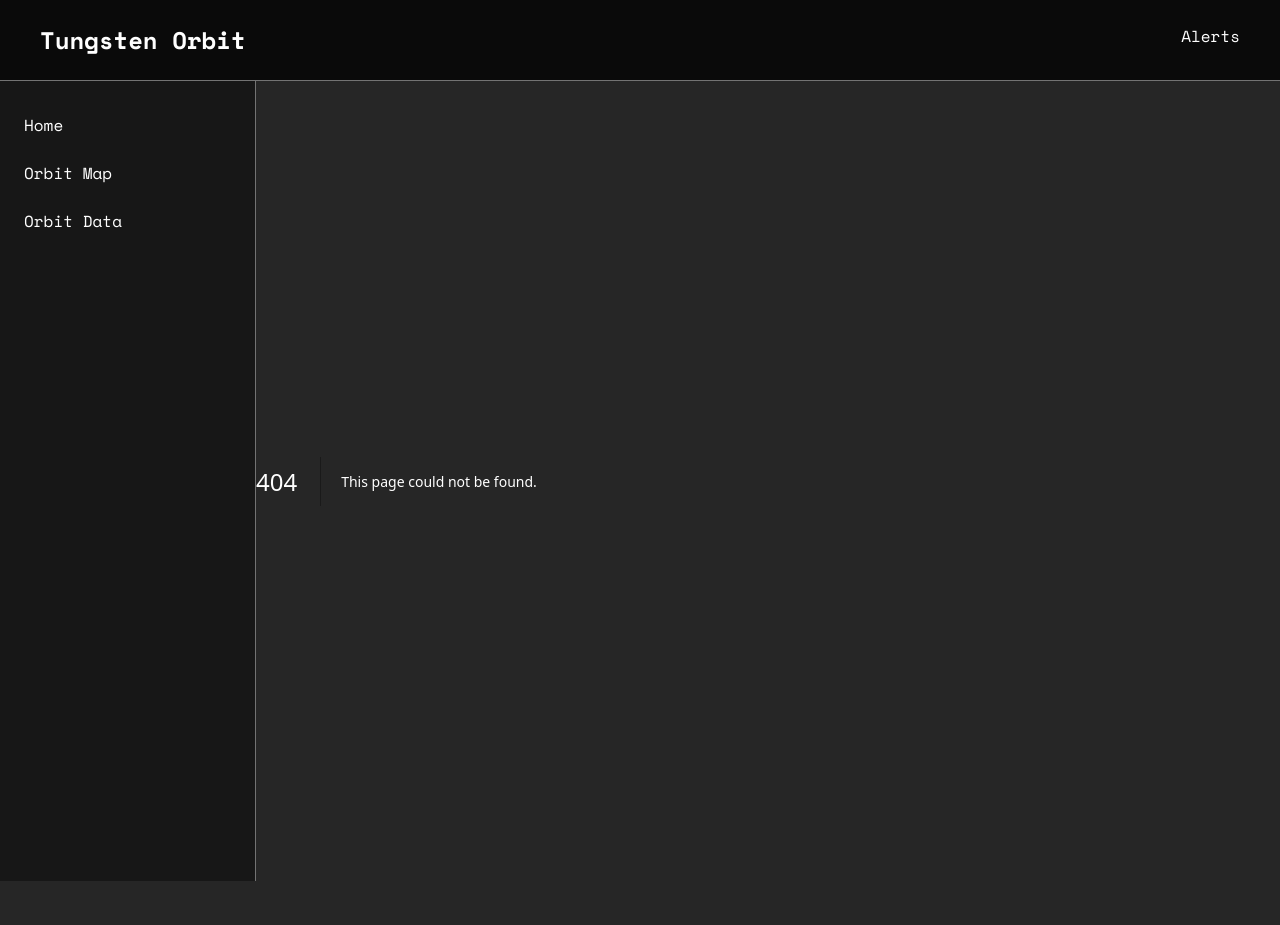
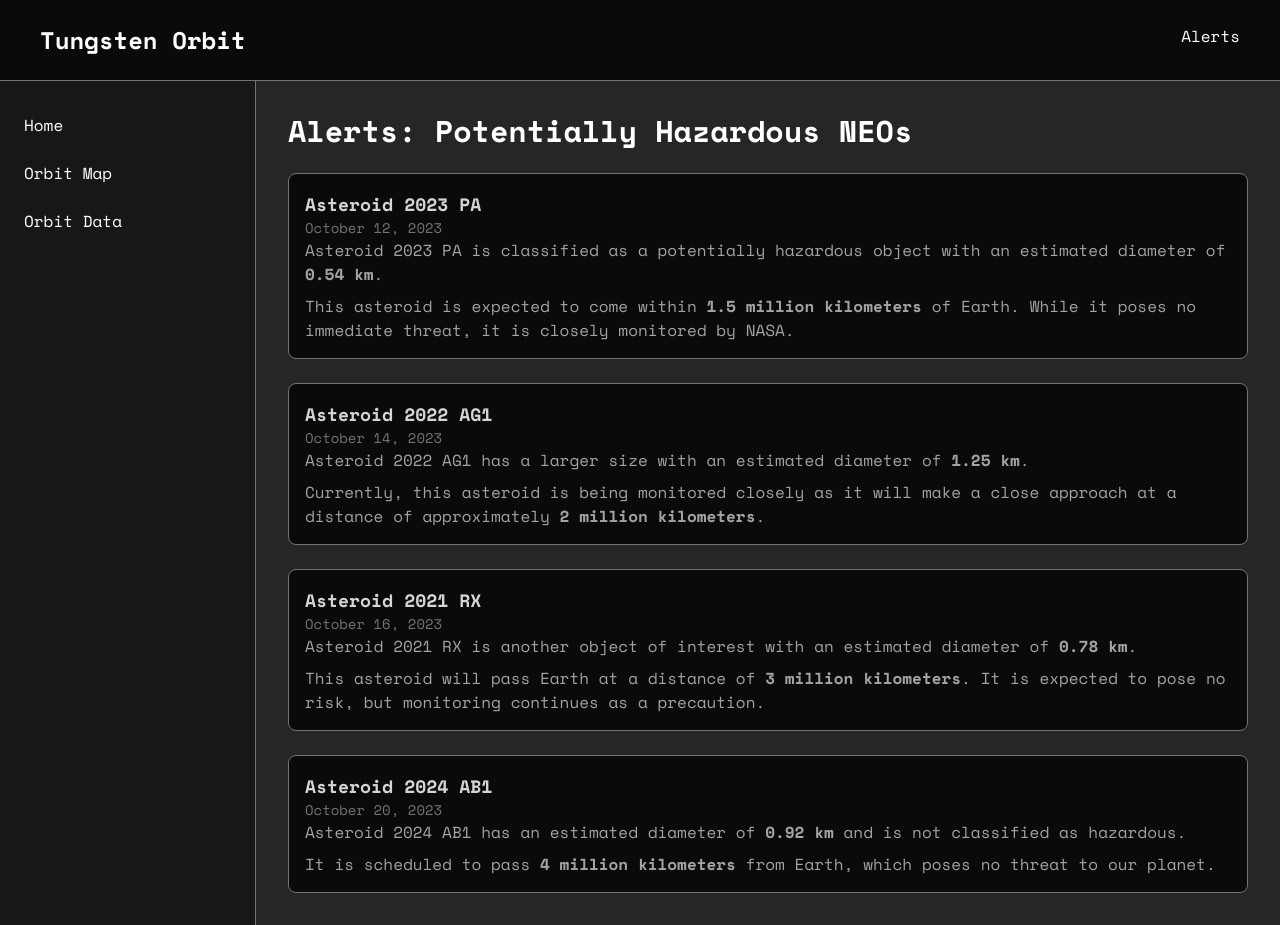
Before and after one commit to Nvengala5/tungsten-cube-orbit, a Next.js app: page /alerts in a window 1280 px wide. Before the commit this address had no page. Before the commit the page ends 881 px from the top, so only its background shows below. Built offline with nearby package versions, Linux system fonts and the light colour scheme.

Commit message:
finished alert and other formatting

```diff
--- /dev/null
+++ b/app/alerts/page.js
@@ -0,0 +1,69 @@
+// components/Alerts.js
+
+import React from 'react';
+
+const Alerts = () => {
+  const alerts = [
+    {
+      title: "Asteroid 2023 PA",
+      date: "October 12, 2023",
+      content: (
+        <>
+          <p className="mb-2">Asteroid 2023 PA is classified as a potentially hazardous object with an estimated diameter of <strong>0.54 km</strong>.</p>
+          <p>This asteroid is expected to come within <strong>1.5 million kilometers</strong> of Earth. While it poses no immediate threat, it is closely monitored by NASA.</p>
+        </>
+      ),
+    },
+    {
+      title: "Asteroid 2022 AG1",
+      date: "October 14, 2023",
+      content: (
+        <>
+          <p className="mb-2">Asteroid 2022 AG1 has a larger size with an estimated diameter of <strong>1.25 km</strong>.</p>
+          <p>Currently, this asteroid is being monitored closely as it will make a close approach at a distance of approximately <strong>2 million kilometers</strong>.</p>
+        </>
+      ),
+    },
+    {
+      title: "Asteroid 2021 RX",
+      date: "October 16, 2023",
+      content: (
+        <>
+          <p className="mb-2">Asteroid 2021 RX is another object of interest with an estimated diameter of <strong>0.78 km</strong>.</p>
+          <p>This asteroid will pass Earth at a distance of <strong>3 million kilometers</strong>. It is expected to pose no risk, but monitoring continues as a precaution.</p>
+        </>
+      ),
+    },
+    {
+      title: "Asteroid 2024 AB1",
+      date: "October 20, 2023",
+      content: (
+        <>
+          <p className="mb-2">Asteroid 2024 AB1 has an estimated diameter of <strong>0.92 km</strong> and is not classified as hazardous.</p>
+          <p>It is scheduled to pass <strong>4 million kilometers</strong> from Earth, which poses no threat to our planet.</p>
+        </>
+      ),
+    },
+  ];
+
+  return (
+    <div className="p-8"> {/* Added margin-top for buffer space */}
+      <h2 className="text-3xl font-bold text-white mb-6">Alerts: Potentially Hazardous NEOs</h2>
+      {alerts.length === 0 ? (
+        <p className="text-neutral-500">No alerts for hazardous NEOs at the moment.</p>
+      ) : (
+        <div className="space-y-6"> {/* Increased space between cards */}
+          {alerts.map((alert, index) => (
+            <div key={index} className="bg-neutral-950 p-4 rounded-lg border border-neutral-500"> {/* Reduced padding for shorter boxes */}
+              <h3 className="text-neutral-300 font-semibold text-lg">{alert.title}</h3> {/* Increased title size */}
+              <p className="text-neutral-500 text-sm">{alert.date}</p>
+              <div className="text-neutral-400">{alert.content}</div>
+            </div>
+          ))}
+        </div>
+      )}
+    </div>
+  );
+};
+
+export default Alerts;
--- a/app/page.js
+++ b/app/page.js
@@ -3,7 +3,7 @@ import React from 'react';
 
 const Homepage = () => {
   return (
-    <div className="p-8 text-whit">
+    <div className="p-8 text-white">
       <h1 className="text-4xl font-bold mb-8">Welcome!</h1>
 
       <div className="space-y-8">
--- a/components/navbar.js
+++ b/components/navbar.js
@@ -1,16 +1,14 @@
+import Link from "next/link";
+
 export default function Navbar() {
-
     return (
-        <div className="flex w-full justify-between py-6 px-10 border-b border-neutral-500 bg-neutral-950">
+        <div className="flex w-full justify-between py-6 px-10 border-b bg-neutral-950 border-neutral-500">
             <div className="text-2xl font-bold">
-                Tungsten Orbit
-
+            <Link href={"/"}>Tungsten Orbit</Link>
             </div>
-            <div>
-                Alerts
+            <div className="hover:underline cursor-pointer">
+                <Link href={"/alerts"}>Alerts</Link>
             </div>
         </div>
-
-    )
-
+    );
 }
```
